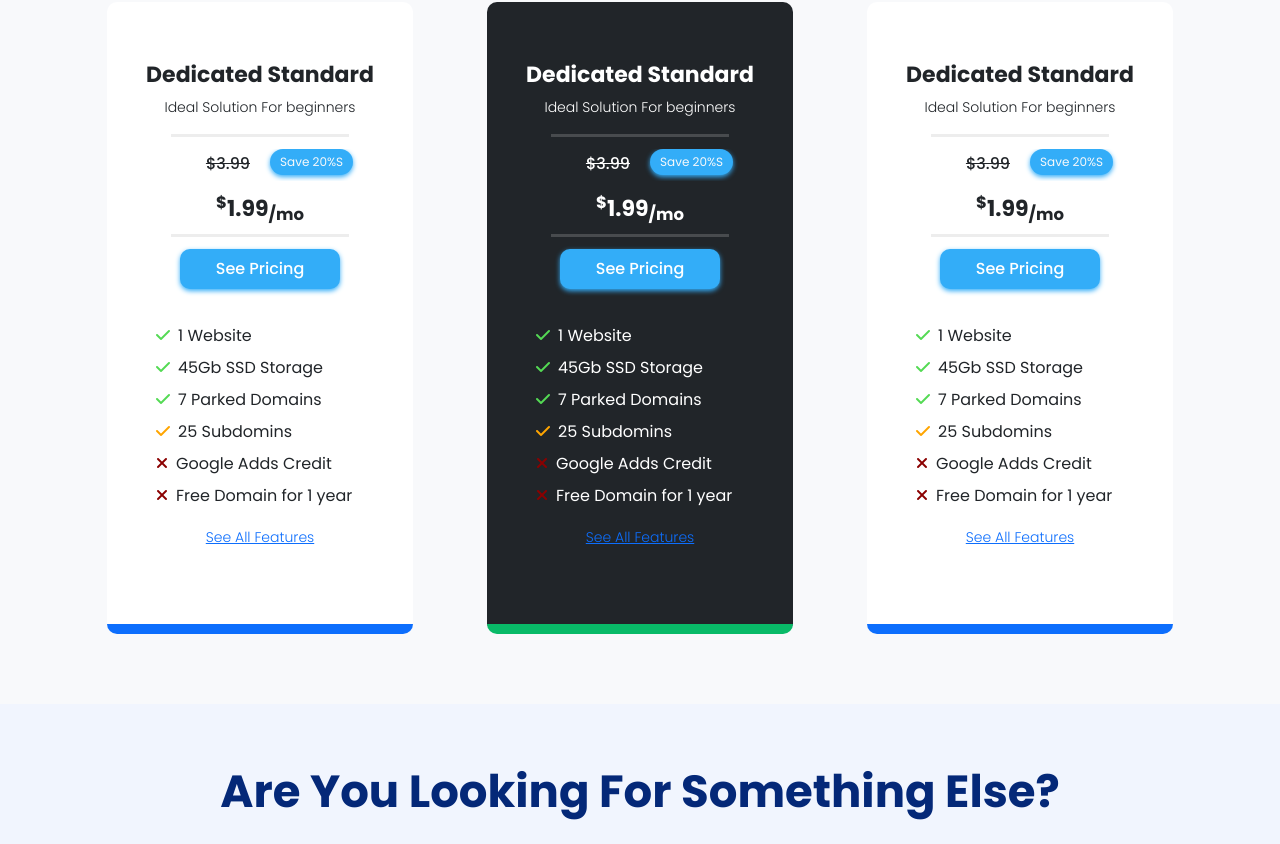
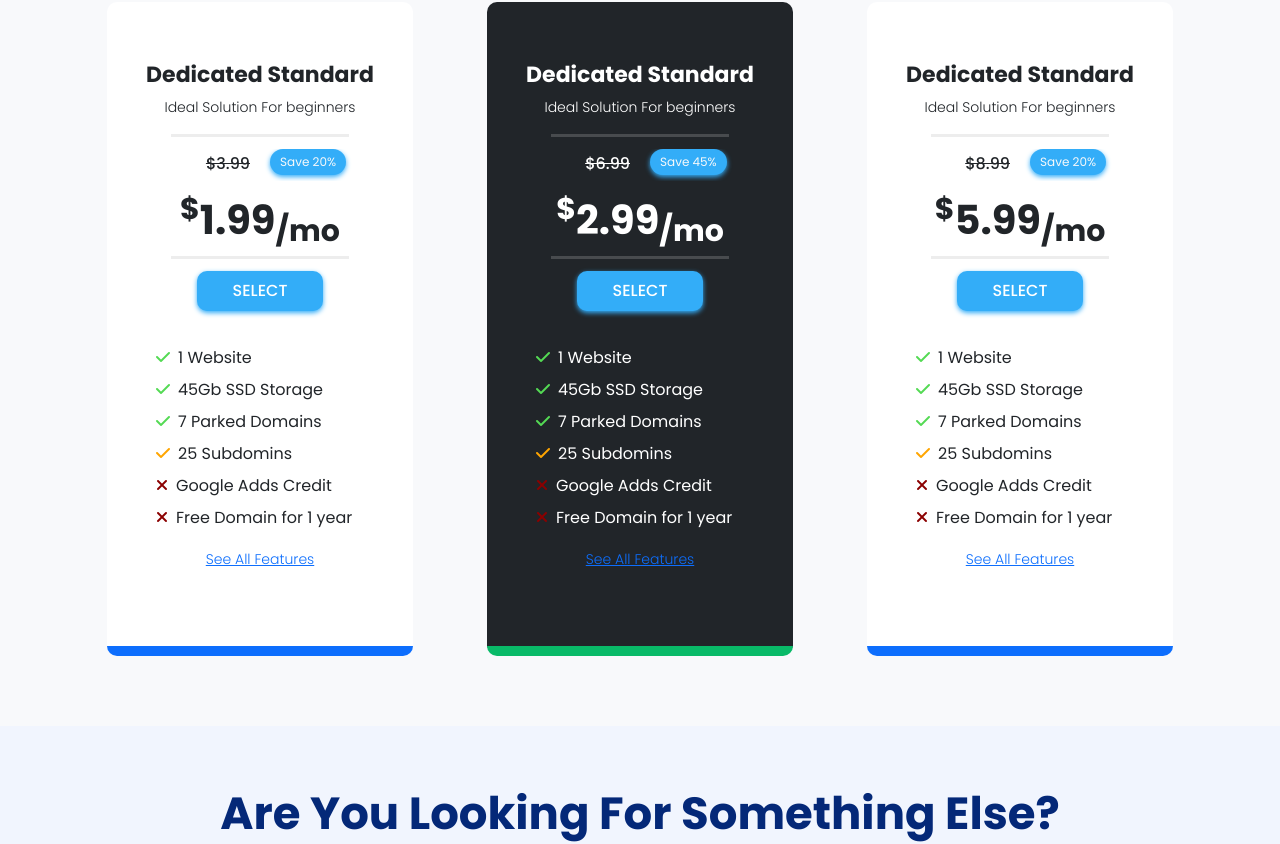
Before and after one commit to emonmahdi/maintanance-web-design, a plain HTML site: page index.html in a window 1280 px wide. Shown: the part 1325-2169 px from the top of the page. Drawn offline with nearby package versions, Linux system fonts and the light colour scheme.

Commit message:
final update

```diff
--- a/css/style.css
+++ b/css/style.css
@@ -236,6 +236,9 @@ hr.solid {
 .management .align-center{
 	    text-align: center;
 }
+.management .align-center .my-btn{
+    text-transform: uppercase;
+}
 ul {
     margin-top: 0px;
     margin-bottom: 1rem;
@@ -258,7 +261,9 @@ ul {
 	 color: darkred;
 }
 
-
+.price-text{
+    font-size: 40px!important;
+}
 .see{}
 .see p{}
 .see p a{}
@@ -485,3 +490,6 @@ ul {
     box-shadow: 5px 3px 9px #ddd;
     border-radius: 10px;
 }
+.box .my-btn{
+    text-transform: capitalize;
+}
--- a/index.html
+++ b/index.html
@@ -93,13 +93,13 @@
 								<h6>$3.99</h6>
 							</div>
 							<div class="save">
-								<button class="save-btn text-light">Save 20%S</button>
+								<button class="save-btn text-light">Save 20%</button>
 							</div>
 						</div>
-						<h3><sup>$</sup>1.99<sub>/mo</sub></h3>
+						<h3 class="price-text"><sup>$</sup>1.99<sub>/mo</sub></h3>
 						<hr class="solid">
 						<div class="align-center">
-							<button class="btn my-btn" type="button ">See Pricing</button>
+							<button class="btn my-btn" type="button ">Select</button>
 						</div>
 						<ul class="c">
 							<li class="g"><i class="fas fa-check"></i>1 Website</li>
@@ -121,16 +121,16 @@
 						<hr class="solid">
 						<div class="dobble">
 							<div class="doller">
-								<h6>$3.99</h6>
+								<h6>$6.99</h6>
 							</div>
 							<div class="save">
-								<button class="save-btn text-light bg-save">Save 20%S</button>
+								<button class="save-btn text-light bg-save">Save 45%</button>
 							</div>
 						</div>
-						<h3><sup>$</sup>1.99<sub>/mo</sub></h3>
+						<h3 class="price-text"><sup>$</sup>2.99<sub>/mo</sub></h3>
 						<hr class="solid">
 						<div class="align-center">
-							<button class="btn my-btn" type="button">See Pricing</button>
+							<button class="btn my-btn" type="button">Select</button>
 						</div>
 						<ul class="c">
 							<li class="g"><i class="fas fa-check"></i>1 Website</li>
@@ -152,16 +152,16 @@
 						<hr class="solid">
 						<div class="dobble">
 							<div class="doller">
-								<h6>$3.99</h6>
+								<h6>$8.99</h6>
 							</div>
 							<div class="save">
-								<button class="save-btn text-light">Save 20%S</button>
+								<button class="save-btn text-light">Save 20%</button>
 							</div>
 						</div>
-						<h3><sup>$</sup>1.99<sub>/mo</sub></h3>
+						<h3 class="price-text"><sup>$</sup>5.99<sub>/mo</sub></h3>
 						<hr class="solid">
 						<div class="align-center">
-							<button class="btn my-btn" type="button  ">See Pricing</button>
+							<button class="btn my-btn" type="button  ">Select</button>
 						</div>
 						<ul class="c">
 							<li class="g"><i class="fas fa-check"></i>1 Website</li>
@@ -288,7 +288,7 @@
 					<i class="fas fa-sync"></i>
 				</div>
 				<h1>30 Day Money Back Guarantee</h1>
-				<p>Lorem ipsum dolor sit amet, consectetur adipisicing elit, sed do eiusmod tempor incididunt</p><button class="btn my-btn" type="button">See Pricing</button>
+				<p>Lorem ipsum dolor sit amet, consectetur adipisicing elit, sed do eiusmod tempor incididunt</p><button class="btn my-btn" type="button">Get Started</button>
 			</div>
 		</div>
 	</div><!--=== Guarantee section end===-->
```
